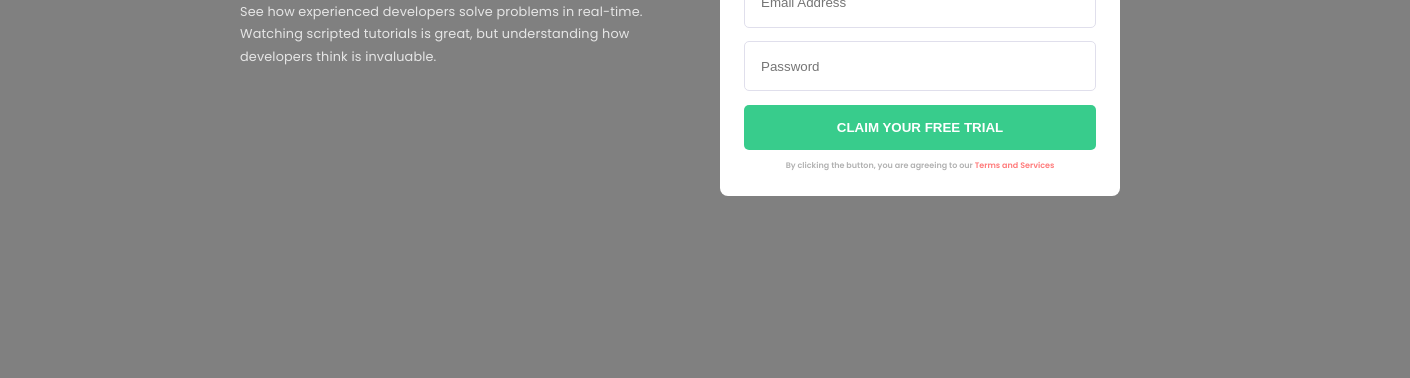
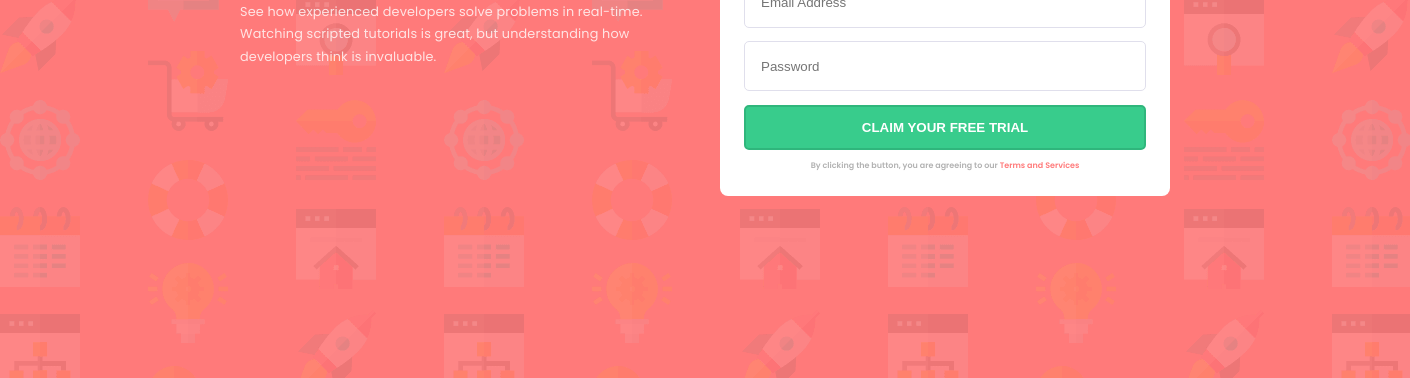
Before and after one commit to x-147/intro-component-with-signup-form-master, a plain HTML site: page index.html in a window 1280 px wide. Shown: the part 422-800 px from the top of the page, 1410 px wide, since content can reach past the window. Drawn offline with Linux system fonts and the light colour scheme.

Commit message:
feat: bring back background color and image
feat: nested containers dictate width for main right container (1fr)

feat: additional border styling for form button

```diff
--- a/styles.css
+++ b/styles.css
@@ -19,9 +19,8 @@ body {
   align-items: center;
   height: 100dvh;
 
-  /* background-image: url('./images/bg-intro-desktop.png'); */
-  /* background-color: hsl(0, 100%, 74%); */
-  background-color: grey;
+  background-image: url('./images/bg-intro-desktop.png');
+  background-color: hsl(0, 100%, 74%);
 }
 
 /* left container */
@@ -78,7 +77,7 @@ body {
 
 .right-container-cta {
   height: 50px;
-  width: 400px;
+  width: 450px;
 
   border-radius: 8px;
 
@@ -103,7 +102,7 @@ body {
 /* form */
 
 .right-container-form {
-  width: 100%;
+  width: 450px;
 
   padding: 1.5rem;
   border-radius: 8px;
@@ -111,6 +110,8 @@ body {
   background-color: white;
 }
 
+/* this is inside the form element */
+/* and it arranges the input boxes with flex */
 .input-boxes-container {
   height: 300px;
 
@@ -139,10 +140,10 @@ body {
   height: 45px;
 
   background-color: hsl(154, 59%, 51%);
-  border-color: hsl(154, 59%, 51%);
-  border-width: 1px;
+  border-color: hsl(154, 59%, 45%);
+  border-width: 2px;
   border-radius: 5px;
-  border-style: none;
+  border-style: solid;
 
   text-transform: uppercase;
   color: white;
```
